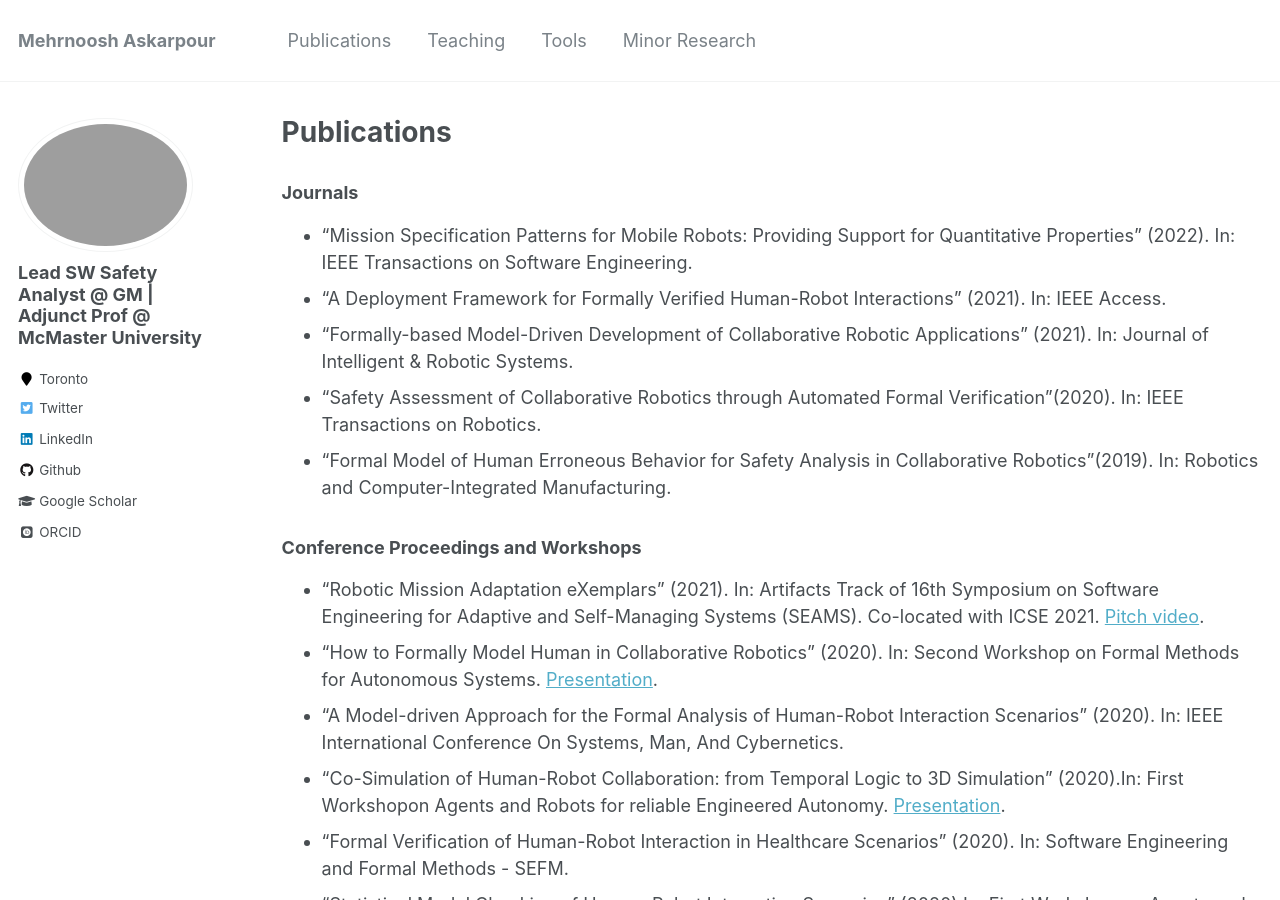
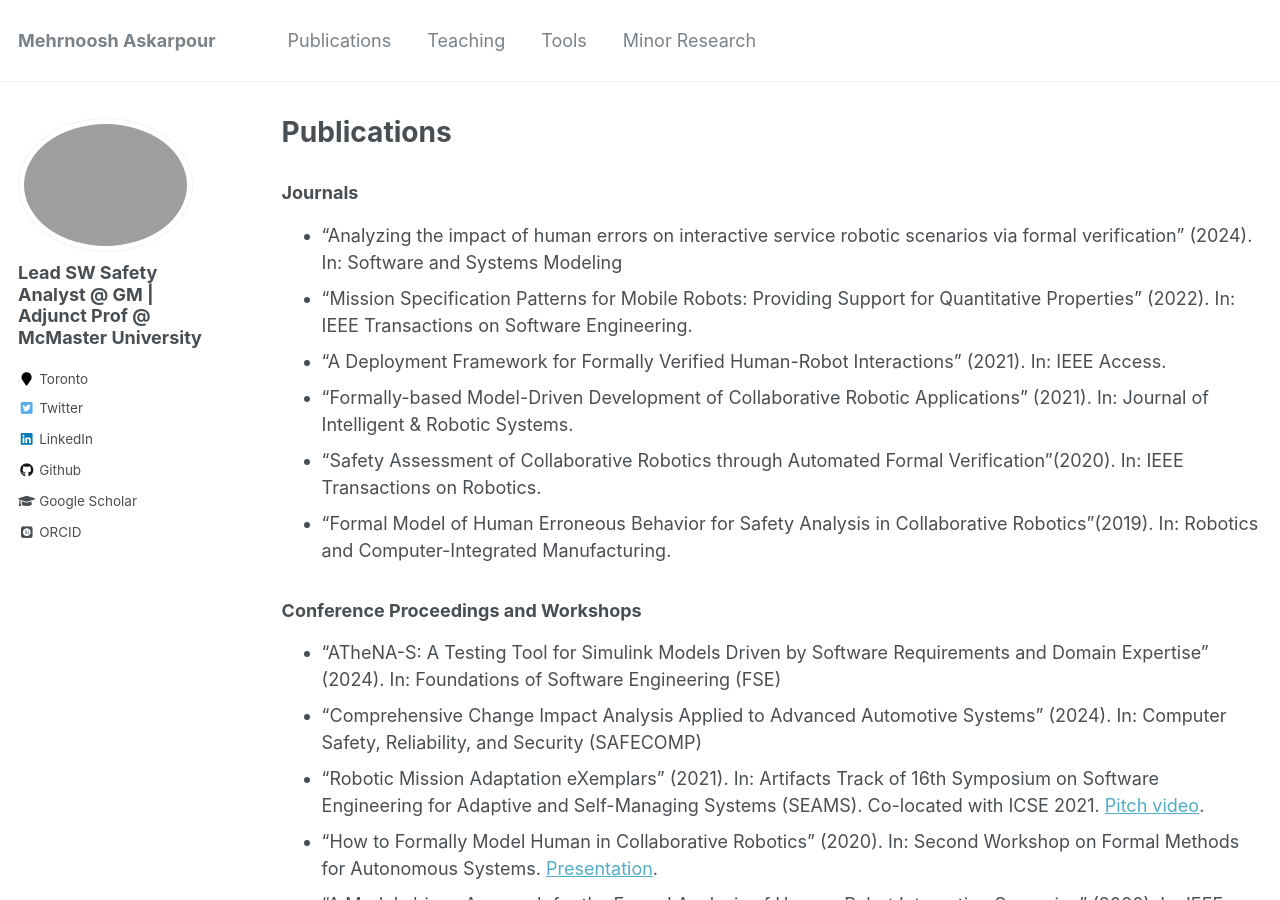
Before and after one commit to Askarpour/askarpour.github.io, a Jekyll site: the page built from _pages/publications.md, in a window 1280 px wide and 900 px high. Built offline with Jekyll 4.4.1, drawn with Linux system fonts in a browser that asks for light colours; some web fonts are replaced; some of the changed text lies outside the part shown.

Commit message:
Update publications.md

```diff
--- a/_pages/publications.md
+++ b/_pages/publications.md
@@ -6,7 +6,7 @@ author_profile: true
 ---
 
 <h3>Journals</h3>
-
+* "Analyzing the impact of human errors on interactive service robotic scenarios via formal verification" (2024). In: Software and Systems Modeling
 * "Mission Specification Patterns for Mobile Robots: Providing Support for Quantitative Properties" (2022). In: IEEE Transactions on Software Engineering.
 * “A Deployment Framework for Formally Verified Human-Robot Interactions” (2021). In: IEEE Access.
 * "Formally-based Model-Driven Development of Collaborative Robotic Applications" (2021). In: Journal of Intelligent & Robotic Systems.
@@ -14,6 +14,8 @@ author_profile: true
 * “Formal Model of Human Erroneous Behavior for Safety Analysis in Collaborative Robotics”(2019). In: Robotics and Computer-Integrated Manufacturing.
 
 <h3>Conference Proceedings and Workshops</h3>
+* "ATheNA-S: A Testing Tool for Simulink Models Driven by Software Requirements and Domain Expertise" (2024). In: Foundations of Software Engineering (FSE)
+* "Comprehensive Change Impact Analysis Applied to Advanced Automotive Systems" (2024). In: Computer Safety, Reliability, and Security (SAFECOMP)
 * "Robotic Mission Adaptation eXemplars" (2021). In: Artifacts Track of 16th Symposium on Software Engineering for Adaptive and Self-Managing Systems (SEAMS). Co-located with ICSE 2021. [Pitch video](https://www.youtube.com/watch?v=gjS7ZDJVrWI).
 <!-- * “Experimental Implementation of Discrete Time Quantum Walk with the IBM Qiskit Library” (2021). In: Second International Workshop on Quantum Software Engineering (Q-SE). co-located with ICSE 2021. -->
 * “How to Formally Model Human in Collaborative Robotics” (2020). In: Second Workshop on Formal Methods for Autonomous Systems. [Presentation](https://www.youtube.com/watch?v=tirkkbor6Gw).
@@ -36,6 +38,8 @@ author_profile: true
 * "Search-based Software Testing Driven by Automatically Generated and Manually Defined Fitness Functions" (2022). [ArXiv](https://arxiv.org/abs/2207.11016)
 * "Is the Rush to Machine Learning Jeopardizing Safety? Results of a Survey" (2021). [ArXiv](https://arxiv.org/abs/2111.14324)
 * "Observations on Transitioning to Teaching Computer Science Online" (2021). [ArXiv](https://arxiv.org/abs/2112.11186)
+* "An Exploration of Agile Methods in the Automotive Industry: Benefits, Challenges and Opportunities" (2024). [ArXiv](https://arxiv.org/abs/2409.12676)
+
 
 
 
```
